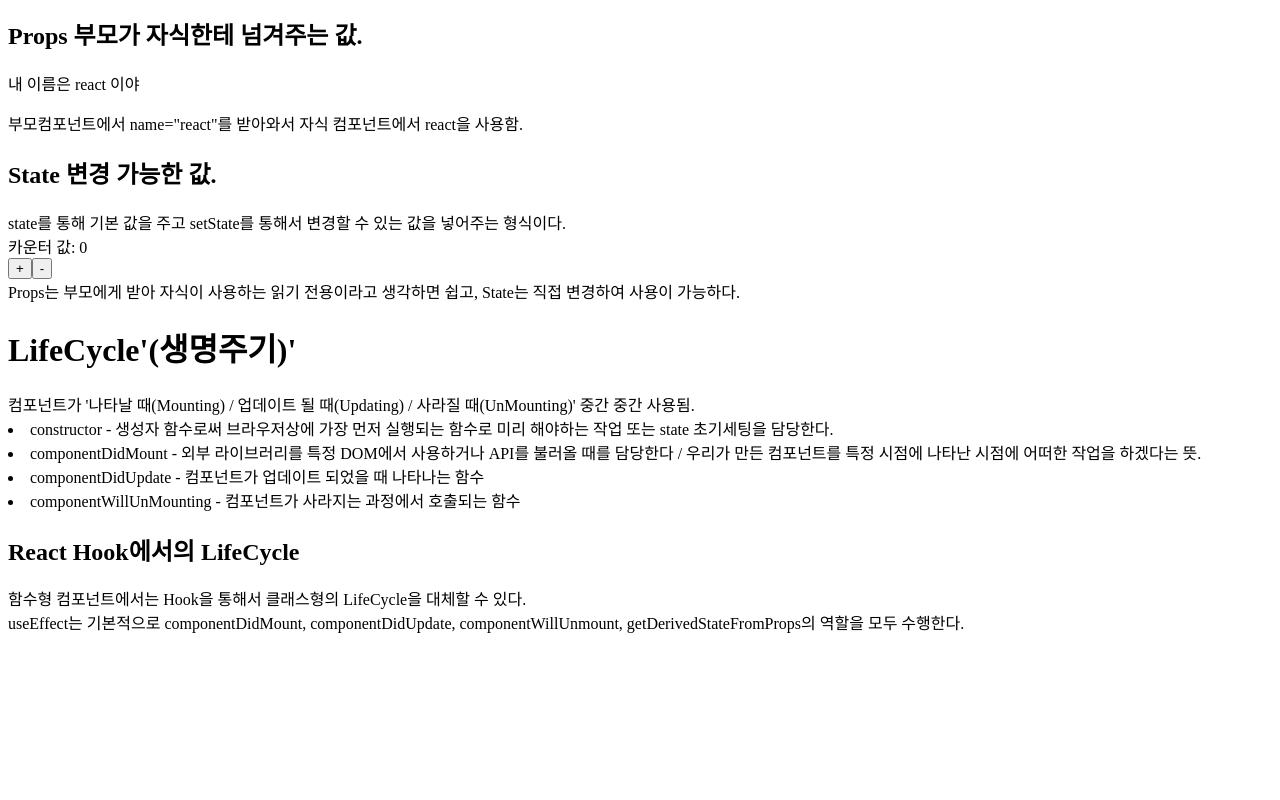
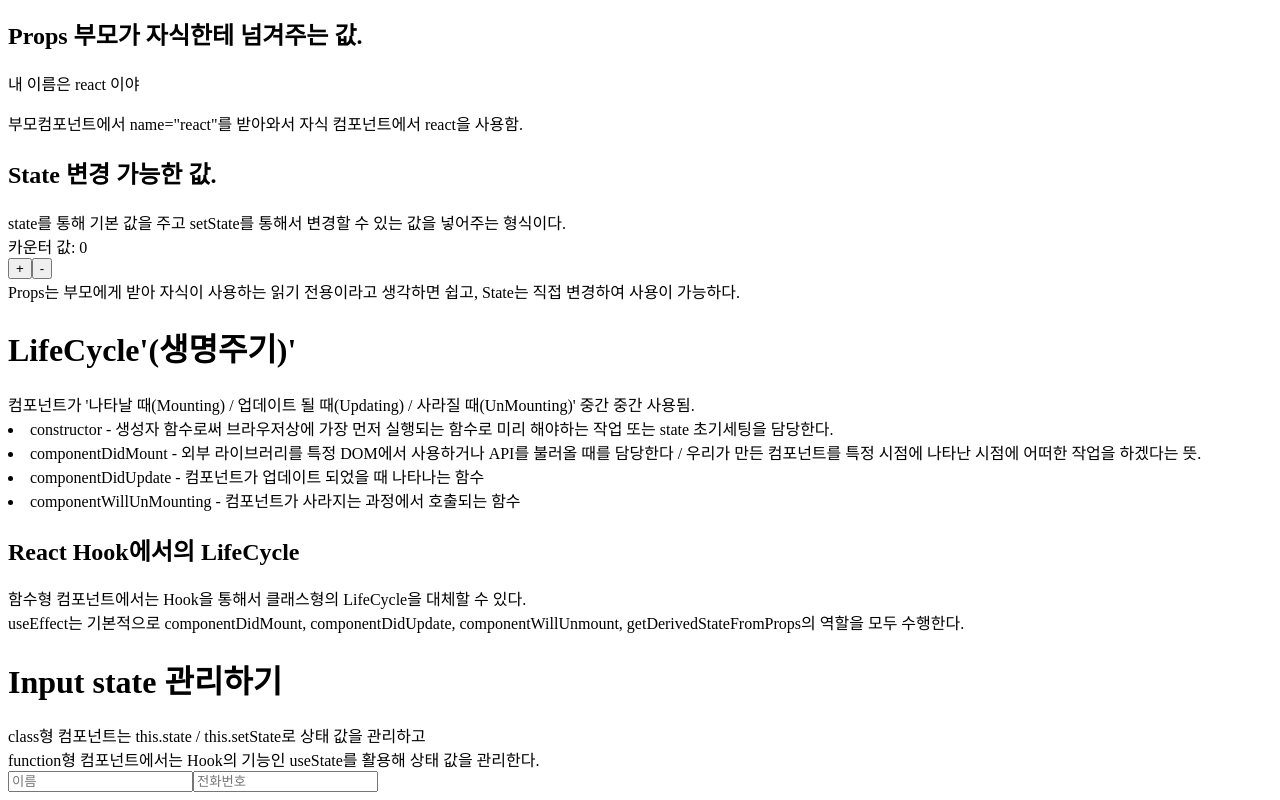
Before and after one commit to Yoon-CH/React-Study, a React (Create React App) app: page / in a window 1280 px wide. Shown: the part 634-1434 px from the top of the page. Before the commit the page ends 1276 px from the top, so only its background shows below. Built offline with nearby package versions, Linux system fonts and the light colour scheme.

Commit message:
✨ Input State값 관리하기

```diff
--- /dev/null
+++ b/src/Pages/React/InputState.jsx
@@ -0,0 +1,40 @@
+import React, { useState } from 'react';
+import styled from 'styled-components';
+
+function InputState() {
+  const [isValue, setIsValue] = useState('');
+
+  const handleChange = e => {
+    setIsValue({
+      [e.target.name]: e.target.value,
+    });
+  };
+  console.log(isValue);
+  return (
+    <>
+      <Main>Input state 관리하기</Main>
+      <div>
+        class형 컴포넌트는 this.state / this.setState로 상태 값을 관리하고
+        <br />
+        function형 컴포넌트에서는 Hook의 기능인 useState를 활용해 상태 값을
+        관리한다.
+      </div>
+      <input
+        name="이름"
+        placeholder="이름"
+        onChange={handleChange}
+        value={isValue.name}
+      ></input>
+      <input
+        name="전화번호"
+        placeholder="전화번호"
+        onChange={handleChange}
+        value={isValue.name}
+      ></input>
+    </>
+  );
+}
+
+export default InputState;
+
+const Main = styled.h1``;
--- a/src/Pages/ReactStudy.jsx
+++ b/src/Pages/ReactStudy.jsx
@@ -1,5 +1,6 @@
 import React from 'react';
 import BasicJSX from './React/BasicJSX';
+import InputState from './React/InputState';
 import LifeCycle from './React/LifeCycle';
 import PropsState from './React/PropsState';
 
@@ -9,6 +10,7 @@ function ReactStudy() {
       <BasicJSX />
       <PropsState name="react" />
       <LifeCycle />
+      <InputState />
     </>
   );
 }
```
